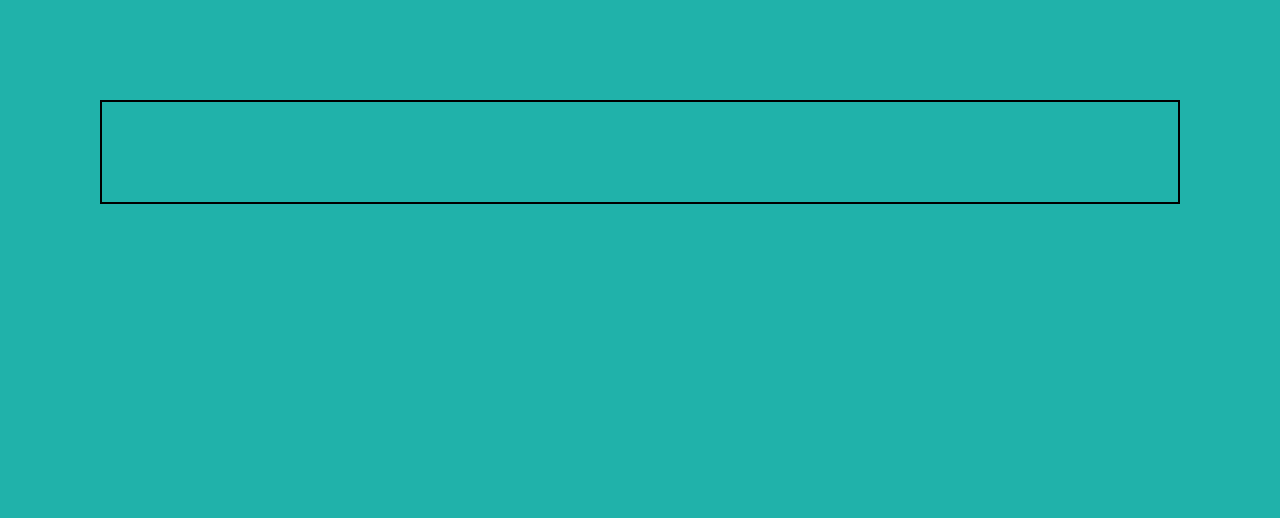
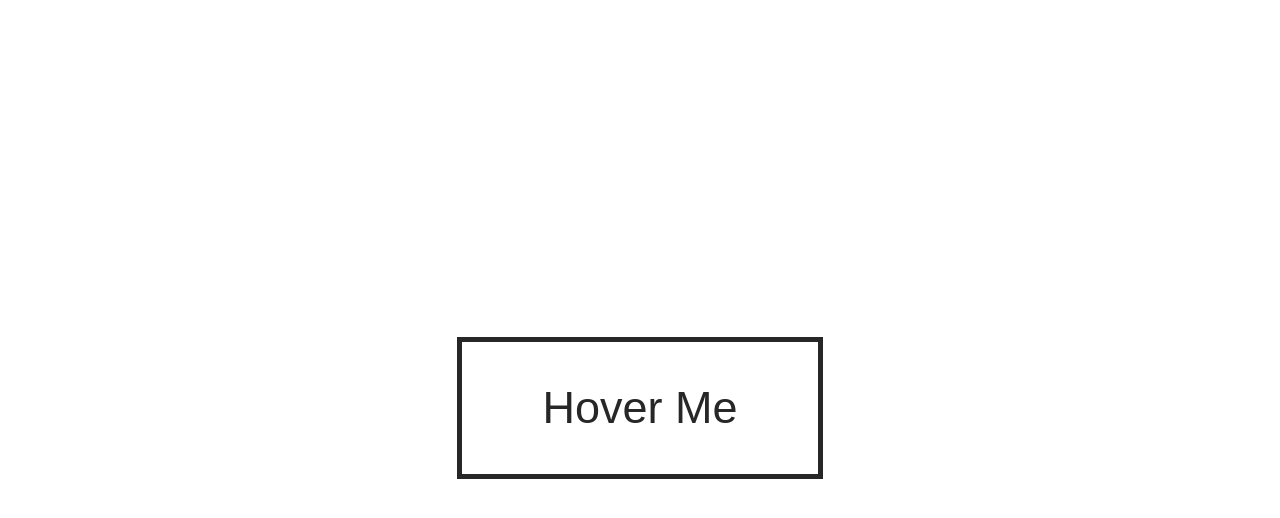
Before and after one commit to vernekarakshata/css-animations, a plain HTML site: page css-transitions-button/index.html in a window 1280 px wide. Drawn offline with Linux system fonts and the light colour scheme.

Commit message:
added css button effect

```diff
--- /dev/null
+++ b/base/button/style/styles.css
@@ -0,0 +1,6 @@
+body {
+  height: 100vh;
+  display: flex;
+  justify-content: center;
+  align-items: center;
+}
--- a/base/style/styles.css
+++ /dev/null
@@ -1,7 +0,0 @@
-body {
-  background-color: lightseagreen;
-  margin: 100px;
-  border: 2px black solid;
-  padding: 50px;
-  text-align: center;
-}
--- a/css-transitions/index.html
+++ b/css-transitions-button/index.html
@@ -5,9 +5,11 @@
   <meta http-equiv="X-UA-Compatible" content="IE=edge">
   <meta name="viewport" content="width=device-width, initial-scale=1.0">
   <link rel="stylesheet" href="style/styles.css" />
-  <title>Document</title>
+  <title>CSS Effects</title>
 </head>
 <body>
 
+  <a href="#">Hover Me</a>
+
 </body>
 </html>
--- /dev/null
+++ b/css-transitions-button/style/styles.css
@@ -0,0 +1,35 @@
+body {
+  height: 100vh;
+  display: flex;
+  justify-content: center;
+  align-items: center;
+}
+
+a {
+  text-decoration: none;
+  color: #272727;
+  font-family: sans-serif;
+  font-size: 45px;
+  border: 5px solid #272727;
+  padding: 40px 80px;
+  position: relative;
+  overflow: hidden;
+}
+
+a::before {
+  content: '';
+  position: absolute;
+  top: 0;
+  left: 0;
+  background-color: yellow;
+  height: 100%;
+  width: 100%;
+  z-index: -1;
+  transform-origin: bottom left;
+  transform: rotate(-90deg);
+  transition: transform 1s;
+}
+
+a:hover::before {
+  transform: rotate(0deg);
+}
--- a/css-transitions/style/styles.css
+++ /dev/null
@@ -1,7 +0,0 @@
-body {
-  background-color: lightseagreen;
-  margin: 100px;
-  border: 2px black solid;
-  padding: 50px;
-  text-align: center;
-}
```
Also changed, not shown: base/button/index.html (renamed from base/index.html, +3 -1 lines).
